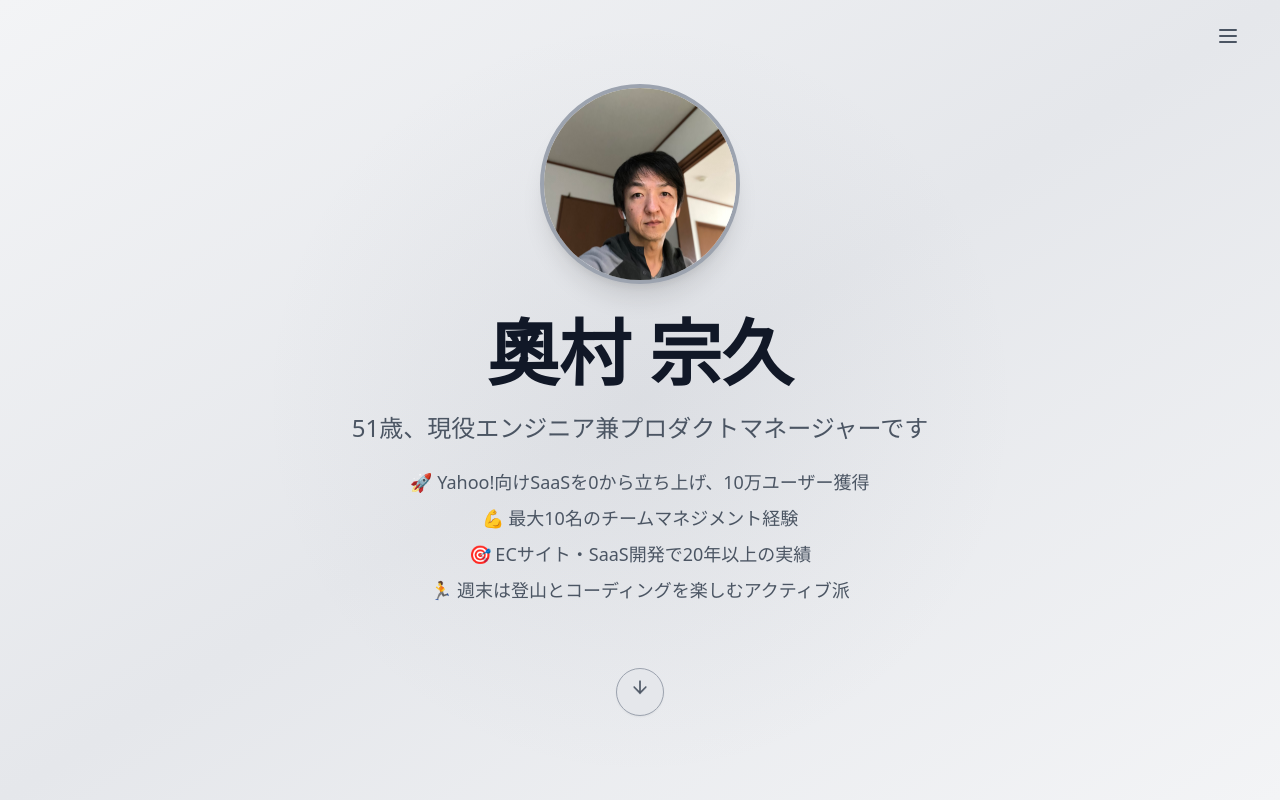
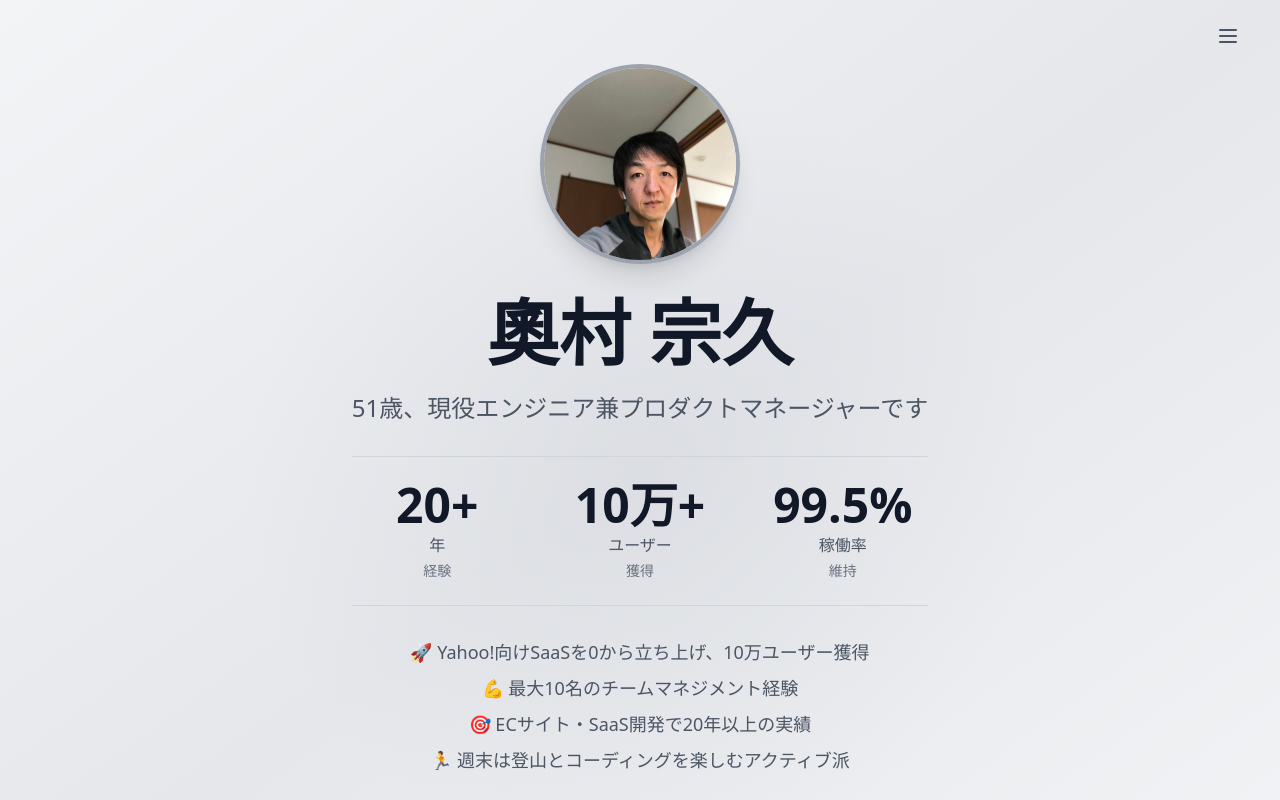
Before and after one commit to m-okumura/my-portfolio, a React (Vite) app: page / in a window 1280 px wide. Shown: the top 800 px of the page. Built offline with nearby package versions, Linux system fonts and the light colour scheme.

Commit message:
Heroセクション（ファーストビュー）に数字を強調したセクションを追加

```diff
--- a/src/components/Hero.tsx
+++ b/src/components/Hero.tsx
@@ -41,7 +41,7 @@ const Hero = () => {
           </motion.h1>
 
           <motion.p
-            className="text-lg md:text-xl lg:text-2xl text-gray-600 mb-6 max-w-2xl mx-auto leading-relaxed"
+            className="text-lg md:text-xl lg:text-2xl text-gray-600 mb-8 max-w-2xl mx-auto leading-relaxed"
             initial={{ opacity: 0, y: 20 }}
             animate={{ opacity: 1, y: 0 }}
             transition={{ delay: 0.4 }}
@@ -49,11 +49,72 @@ const Hero = () => {
             51歳、現役エンジニア兼プロダクトマネージャーです
           </motion.p>
 
+          {/* 数字で見る実績 - ファーストビュー */}
+          <motion.div
+            className="mb-8 max-w-3xl mx-auto"
+            initial={{ opacity: 0, y: 20 }}
+            animate={{ opacity: 1, y: 0 }}
+            transition={{ delay: 0.5 }}
+          >
+            <div className="border-t border-b border-gray-300 py-6">
+              <div className="grid grid-cols-3 gap-4 md:gap-8">
+                <motion.div
+                  className="text-center"
+                  initial={{ opacity: 0, scale: 0.9 }}
+                  animate={{ opacity: 1, scale: 1 }}
+                  transition={{ delay: 0.6 }}
+                >
+                  <div className="text-3xl md:text-4xl lg:text-5xl font-bold text-gray-900 mb-1">
+                    20+
+                  </div>
+                  <div className="text-sm md:text-base text-gray-600 font-medium">
+                    年
+                  </div>
+                  <div className="text-xs md:text-sm text-gray-500 mt-1">
+                    経験
+                  </div>
+                </motion.div>
+                <motion.div
+                  className="text-center"
+                  initial={{ opacity: 0, scale: 0.9 }}
+                  animate={{ opacity: 1, scale: 1 }}
+                  transition={{ delay: 0.65 }}
+                >
+                  <div className="text-3xl md:text-4xl lg:text-5xl font-bold text-gray-900 mb-1">
+                    10万+
+                  </div>
+                  <div className="text-sm md:text-base text-gray-600 font-medium">
+                    ユーザー
+                  </div>
+                  <div className="text-xs md:text-sm text-gray-500 mt-1">
+                    獲得
+                  </div>
+                </motion.div>
+                <motion.div
+                  className="text-center"
+                  initial={{ opacity: 0, scale: 0.9 }}
+                  animate={{ opacity: 1, scale: 1 }}
+                  transition={{ delay: 0.7 }}
+                >
+                  <div className="text-3xl md:text-4xl lg:text-5xl font-bold text-gray-900 mb-1">
+                    99.5%
+                  </div>
+                  <div className="text-sm md:text-base text-gray-600 font-medium">
+                    稼働率
+                  </div>
+                  <div className="text-xs md:text-sm text-gray-500 mt-1">
+                    維持
+                  </div>
+                </motion.div>
+              </div>
+            </div>
+          </motion.div>
+
           <motion.div
             className="text-base md:text-lg text-gray-600 mb-8 max-w-xl mx-auto space-y-2"
             initial={{ opacity: 0, y: 20 }}
             animate={{ opacity: 1, y: 0 }}
-            transition={{ delay: 0.5 }}
+            transition={{ delay: 0.75 }}
           >
             <p>🚀 Yahoo!向けSaaSを0から立ち上げ、10万ユーザー獲得</p>
             <p>💪 最大10名のチームマネジメント経験</p>
```
